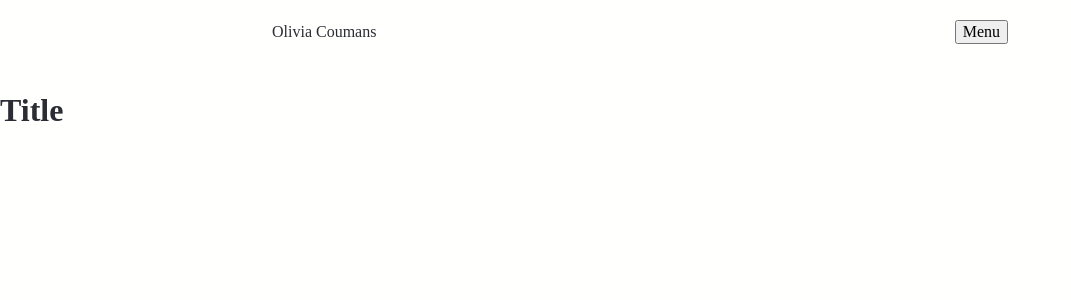
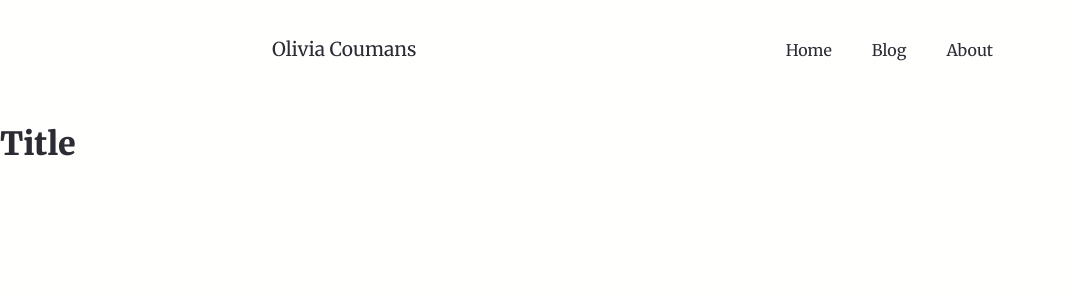
Before and after one commit to liv7c/devblog, a Next.js app in the folder web/: page / in a window 1280 px wide. Shown: the top 300 px of the page, without its empty margins (0-1071 px from the left). Built offline with nearby package versions, Linux system fonts and the light colour scheme.

Commit message:
feat(header): finish styles

```diff
--- a/web/components/SiteHeader/SiteHeader.styles.tsx
+++ b/web/components/SiteHeader/SiteHeader.styles.tsx
@@ -1,14 +1,46 @@
 import Link from 'next/link';
 import styled from 'styled-components';
 
+import {QUERIES} from '../../styles/constants/Queries';
+
+export const Logo = styled.span`
+  font-size: 1.2rem;
+
+  a {
+    padding-left: 0;
+  }
+`;
+
 export const Wrapper = styled.header`
-  padding: 20px 0;
+  padding: 0;
   display: flex;
   justify-content: space-between;
   position: relative;
+  align-items: baseline;
+
+  @media ${QUERIES.tabletAndUp} {
+    padding: 20px 0;
+  }
 `;
 
-export const NavList = styled.ul`
+export const NavMenuButton = styled.button`
+  display: block;
+  background-color: var(--button-bg);
+  color: var(--button-text);
+  border: none;
+  padding: 10px 15px;
+  border-radius: 2px;
+
+  @media ${QUERIES.tabletAndUp} {
+    display: none;
+  }
+`;
+
+interface NavListProps {
+  isVisible: boolean;
+}
+
+export const NavList = styled.ul<NavListProps>`
   list-style: none;
   position: absolute;
   left: 0;
@@ -16,19 +48,48 @@ export const NavList = styled.ul`
   width: 100vw;
   padding: 30px 0;
   margin-left: calc(var(--page-padding) * -1);
+  display: ${(props) => (props.isVisible ? 'block' : 'none')};
+
+  @media ${QUERIES.tabletAndUp} {
+    display: block;
+    position: static;
+    background-color: none;
+    width: auto;
+    display: flex;
+    margin: 0;
+    margin-left: auto;
+    padding: 0;
+  }
 `;
 
 export const NavListItem = styled.li`
-  border-top: 1px solid var(--dark-text-color);
+  --border-color: rgba(0, 0, 0, 0.2);
+  border-top: 1px solid var(--border-color);
 
   &:last-child {
-    border-bottom: 1px solid var(--dark-text-color);
+    border-bottom: 1px solid var(--border-color);
+  }
+
+  @media ${QUERIES.tabletAndUp} {
+    border-top: none;
+
+    &:not(:last-child) {
+      margin-right: 10px;
+    }
+
+    &:last-child {
+      border-bottom: none;
+    }
   }
 `;
 
 export const NavLink = styled.a`
-  color: hsl(100deg, 100%, 100%);
+  color: var(--text-color);
   text-decoration: none;
   display: block;
   padding: 25px var(--page-padding);
+
+  @media ${QUERIES.tabletAndUp} {
+    padding: 15px;
+  }
 `;
--- a/web/components/SiteHeader/SiteHeader.tsx
+++ b/web/components/SiteHeader/SiteHeader.tsx
@@ -10,12 +10,19 @@ const SiteHeader = () => {
   return (
     <MaxWidthWrapper>
       <S.Wrapper>
-        <span>Olivia Coumans</span>
+        <S.Logo>
+          <Link href="/" passHref>
+            <S.NavLink>Olivia Coumans</S.NavLink>
+          </Link>
+        </S.Logo>
         <nav aria-label="Main">
-          <button onClick={() => setMenuVisible((currState) => !currState)}>
+          <S.NavMenuButton
+            onClick={() => setMenuVisible((currState) => !currState)}
+            aria-expanded={menuVisible}
+          >
             Menu
-          </button>
-          <S.NavList style={{display: menuVisible ? 'block' : 'none'}}>
+          </S.NavMenuButton>
+          <S.NavList isVisible={menuVisible}>
             <S.NavListItem>
               <Link href="/" passHref>
                 <S.NavLink>Home</S.NavLink>
--- a/web/pages/_document.js
+++ b/web/pages/_document.js
@@ -33,9 +33,13 @@ export default class MyDocument extends Document {
       <Html lang="en-us">
         <Head>
           <link rel="preconnect" href="https://fonts.googleapis.com" />
-          <link rel="preconnect" href="https://fonts.gstatic.com" crossOrigin />
           <link
-            href="https://fonts.googleapis.com/css2?family=Inter:wght@400;700&display=swap"
+            rel="preconnect"
+            href="https://fonts.gstatic.com"
+            crossOrigin="true"
+          />
+          <link
+            href="https://fonts.googleapis.com/css2?family=Merriweather:ital,wght@0,400;0,900;1,400&display=swap"
             rel="stylesheet"
           />
         </Head>
```
